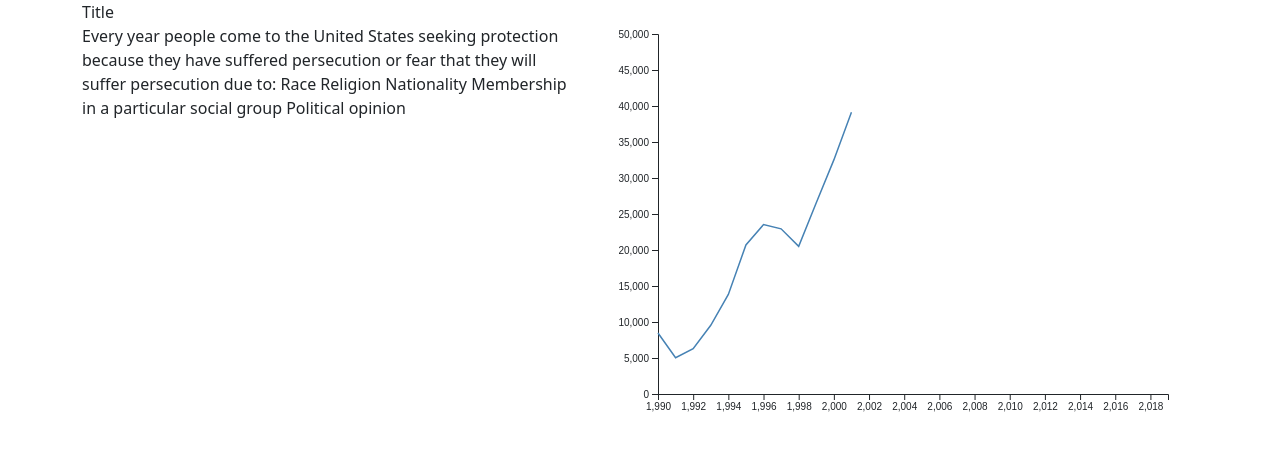
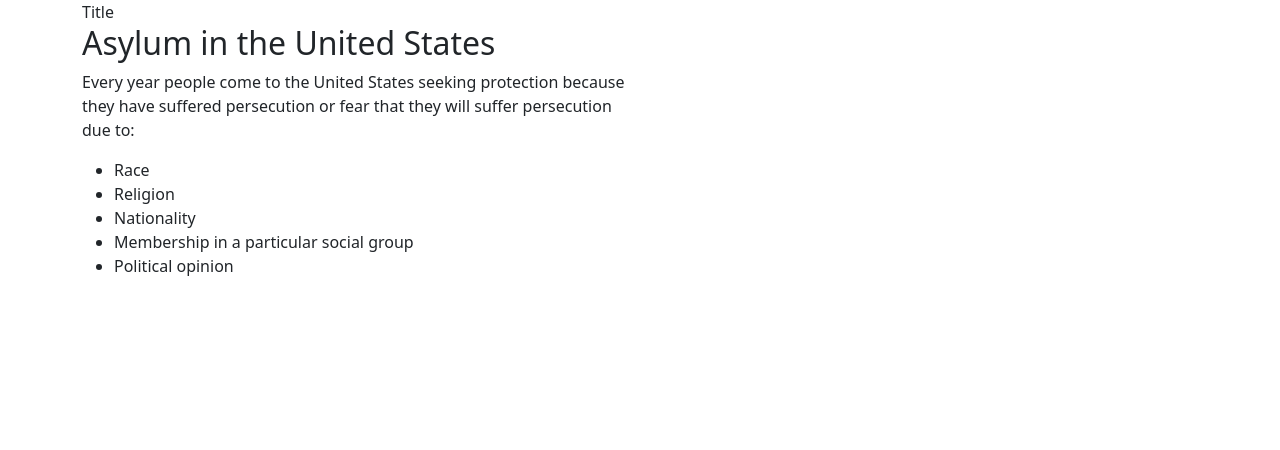
Before and after one commit to liyuan31/DataVizProject, a plain HTML site: page assets/scene0.html in a window 1280 px wide. Drawn offline with nearby package versions, Linux system fonts and the light colour scheme.

Commit message:
Add paragraph

```diff
--- a/assets/scene0.html
+++ b/assets/scene0.html
@@ -22,78 +22,23 @@
         </div>
         <div class="row">
             <div class="col-sm">
-                Every year people come to the United States seeking protection because they have suffered persecution or fear that they will suffer persecution due to:
-
-Race
-Religion
-Nationality
-Membership in a particular social group
-Political opinion
+                <h2>Asylum in the United States</h2>
+                <p>Every year people come to the United States seeking
+                    protection because they have suffered persecution or fear
+                    that they will suffer persecution due to:
+                </p>
+                <ul>
+                    <li>Race</li>
+                    <li>Religion</li>
+                    <li>Nationality</li>
+                    <li>Membership in a particular social group</li>
+                    <li>Political opinion</li>
+                </ul>
             </div>
             <div class="col" id="chart"></div>
         </div>
     </div>
     <script>
-
-        const margin = { top: 10, right: 30, bottom: 30, left: 60 },
-            width = 600 - margin.left - margin.right,
-            height = 400 - margin.top - margin.bottom;
-
-        const svg = d3.select("#chart")
-            .append("svg")
-            .attr("width", width + margin.left + margin.right)
-            .attr("height", height + margin.top + margin.bottom)
-            .append("g")
-            .attr("transform", `translate(${margin.left},${margin.top})`);
-
-        const x = d3.scaleLinear()
-            .domain([1990, 2019])
-            .range([0, width]);
-        svg.append("g")
-            .attr("transform", `translate(0, ${height})`)
-            .call(d3.axisBottom(x));
-
-        const y = d3.scaleLinear()
-            .domain([0, 50000])
-            .range([height, 0]);
-        svg.append("g")
-            .call(d3.axisLeft(y));
-
-        async function main() {
-
-            const data = await d3.csv("https://raw.githubusercontent.com/liyuan31/DataVizProject/master/data/asylum_90_to_19.csv");
-
-            render(data.filter(d => d.Year < 2002));
-
-            // setTimeout( ()=> {
-            //     render(data.filter(d=>d.Year<2011))
-            // } , 3000)
-
-            // setTimeout( ()=> {
-            //     render(data.filter(d=>d.Year<2016))
-            // } , 6000)
-
-        }
-
-        const render = data => {
-
-            svg.selectAll(".line").remove();
-
-            svg.append("path").datum(data)
-                .transition().duration(1000)
-                .attr("class", "line")
-                .attr("fill", "none")
-                .attr("stroke", "steelblue")
-                .attr("stroke-width", 1.5)
-                .attr("d", d3.line()
-                    .x(d => x(d.Year))
-                    .y(d => y(d.Total))
-                )
-
-        };
-
-        main();
-
     </script>
 </body>
 
```
